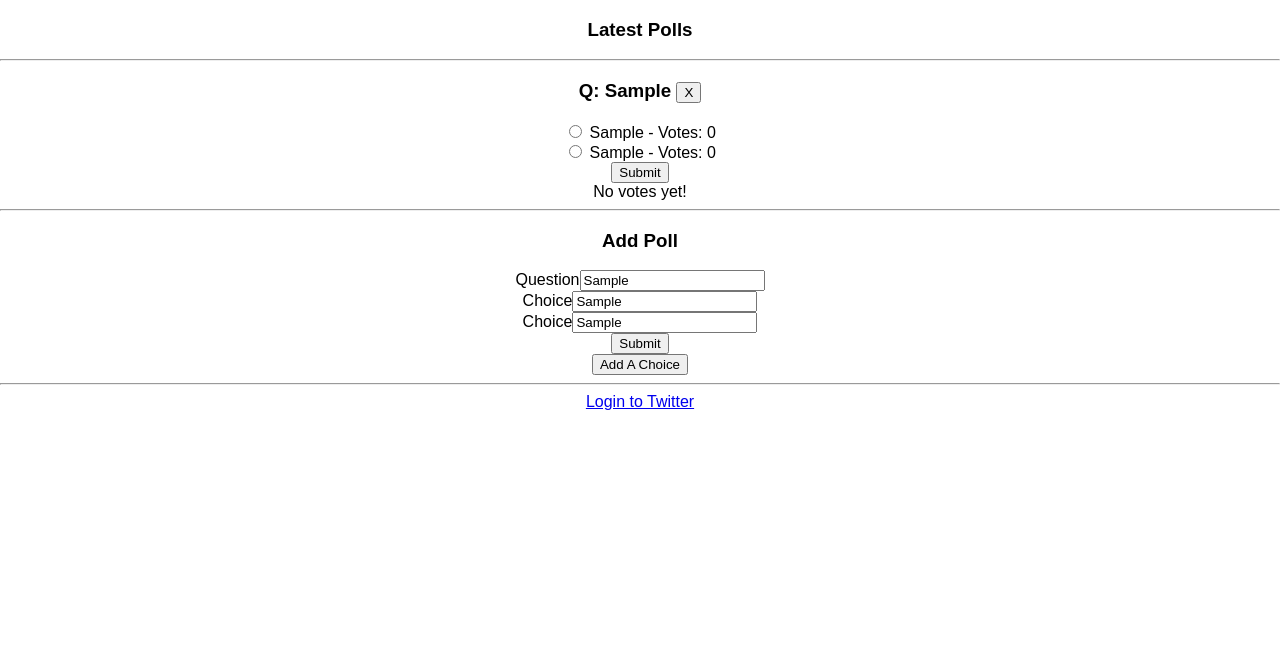
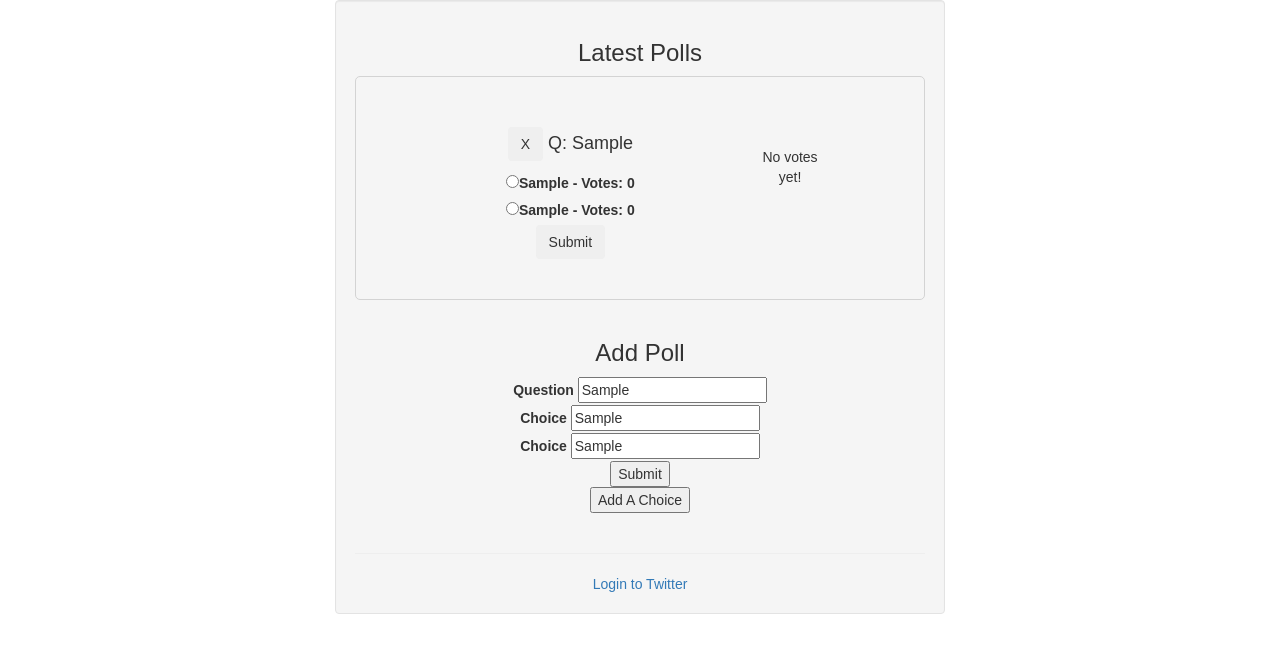
Before and after one commit to sefields/voting-app-fullstack, a React (Create React App) app in the folder proj-late/: page / in a window 1280 px wide. Both pictures are taken after typing "Sample", "Sample", "Sample" into the empty fields and a click on the input "Submit". Shown: the top 652 px of the page. Built offline with nearby package versions, Linux system fonts and the light colour scheme; no server answers.

Commit message:
Basic styling applied--yay!

```diff
--- a/proj-late/package.json
+++ b/proj-late/package.json
@@ -9,7 +9,8 @@
     "react": "^15.6.1",
     "react-chartjs-2": "^2.6.2",
     "react-dom": "^15.6.1",
-    "react-scripts": "1.0.13"
+    "react-scripts": "1.0.13",
+    "styled-components": "^2.2.0"
   },
   "scripts": {
     "start": "react-scripts start",
--- a/proj-late/public/index.html
+++ b/proj-late/public/index.html
@@ -1,6 +1,7 @@
 <!doctype html>
 <html lang="en">
   <head>
+    <link rel="stylesheet" href="https://maxcdn.bootstrapcdn.com/bootstrap/3.3.7/css/bootstrap.min.css">
     <meta charset="utf-8">
     <meta name="viewport" content="width=device-width, initial-scale=1, shrink-to-fit=no">
     <meta name="theme-color" content="#000000">
@@ -25,7 +26,13 @@
     <noscript>
       You need to enable JavaScript to run this app.
     </noscript>
-    <div id="root"></div>
+    <div class="col-md-3"></div>
+    <div class="col-md-6">
+      <div class="well">
+        <div id="root"></div>
+      </div>
+    </div>
+    <div class="col-md-3"></div>
     <!--
       This HTML file is a template.
       If you open it directly in the browser, you will see an empty page.
--- a/proj-late/src/App.js
+++ b/proj-late/src/App.js
@@ -12,7 +12,6 @@ var $ = require('jquery');
 class App extends Component {
   constructor(){
     super();
-
 
     //  Fetch polls from database
     var fetchedPolls = [];
@@ -96,7 +95,9 @@ class App extends Component {
     return (
       <div className="App">
         <Polls polls={this.state.polls} castVote={this.handleCastVote.bind(this)} deletePoll={this.handleDeletePoll.bind(this)}/>
+        <br/>
         <AddPoll addPoll={this.handleAddPoll.bind(this)}/>
+        <br/>
         <Twitter />
       </div>
     );
--- a/proj-late/src/Components/AddPoll.js
+++ b/proj-late/src/Components/AddPoll.js
@@ -101,10 +101,9 @@ class AddPoll extends Component {
 
         return (
             <div>
-                <hr/>
                 <h3>Add Poll</h3>
                 <form onSubmit={this.handleAddPoll.bind(this)}>
-                    <label>Question</label><input type="text" ref="question"/><br/>
+                    <label>Question</label> <input type="text" ref="question"/><br/>
                     {choiceElements}
                     <input type="submit" value="Submit" />
                 </form>
--- a/proj-late/src/Components/AddPollChoice.js
+++ b/proj-late/src/Components/AddPollChoice.js
@@ -10,7 +10,7 @@ class AddPollChoice extends Component {
     render() {
         return (
             <div>
-                <label>Choice</label><input ref={ (input) => {this.textInput = input} } type="text" onChange={this.handleChoiceChange(this.props.index)}/>
+                <label>Choice</label> <input ref={ (input) => {this.textInput = input} } type="text" onChange={this.handleChoiceChange(this.props.index)}/>
             </div>
         )
     }
--- a/proj-late/src/Components/Chart.js
+++ b/proj-late/src/Components/Chart.js
@@ -40,15 +40,17 @@ class Chart extends Component {
     renderNoVotes() {
         return (
                 <div>
-                    No votes yet!
+                    <br/>
+                        No votes yet!
+                    <br/>
                 </div>
         )
     }
 
     render() {
         var divStyle = {
-            width: 300,
-            height: 300
+            width: 250,
+            height: 'auto'
         };
 
         var voteArr = this.state.data.datasets[0].data;
--- a/proj-late/src/Components/PollItem.js
+++ b/proj-late/src/Components/PollItem.js
@@ -50,12 +50,11 @@ class PollItem extends Component {
         //  Return a form with the question and choiceElements! This constitutes a PollItem
         return (
             <div>
-                <hr />
                 <form onSubmit = {this.handleCastVote.bind(this)}>
                     {/*<h3>Id:{this.props.poll.id}</h3>*/}
-                    <h3>Q: {this.props.poll.question} <button onClick={this.handleDeletePoll(this.props.index)}>X</button></h3>
+                    <h4><button className="btn" onClick={this.handleDeletePoll(this.props.index)}>X</button> Q: {this.props.poll.question}</h4>
                     {choiceElements}
-                    <input type="submit" value="Submit" />
+                    <input type="submit" className="btn" value="Submit" />
                 </form>
             </div>
         )
--- a/proj-late/src/Components/Polls.js
+++ b/proj-late/src/Components/Polls.js
@@ -1,6 +1,22 @@
 import React, { Component } from 'react';
 import PollItem from './PollItem';
 import Chart from './Chart.js';
+import styled from 'styled-components';
+
+const Left = styled.div`
+    float: left;
+    margin: 40px 0 40px 150px;
+`
+
+const Right = styled.div`
+    margin: 50px 100px 50px 400px;
+`
+
+const Item = styled.div`
+    border: 1px solid lightGray;
+    border-radius: 5px;
+    overflow: auto;
+`
 
 class Polls extends Component {
     handleCastVote(selectionIndex, index) {
@@ -13,10 +29,14 @@ class Polls extends Component {
 
     renderPoll(poll, index) {
         return (
-            <div>
-                <PollItem key={index} poll={poll} index={index} castVote={this.handleCastVote.bind(this)} deletePoll={this.handleDeletePoll.bind(this)}/>
-                <Chart poll={poll} />
-            </div>
+            <Item>
+                <Left>
+                    <PollItem key={index} poll={poll} index={index} castVote={this.handleCastVote.bind(this)} deletePoll={this.handleDeletePoll.bind(this)}/>
+                </Left>
+                <Right>
+                    <Chart poll={poll} />
+                </Right>
+            </Item>
         )
     }
 
```
